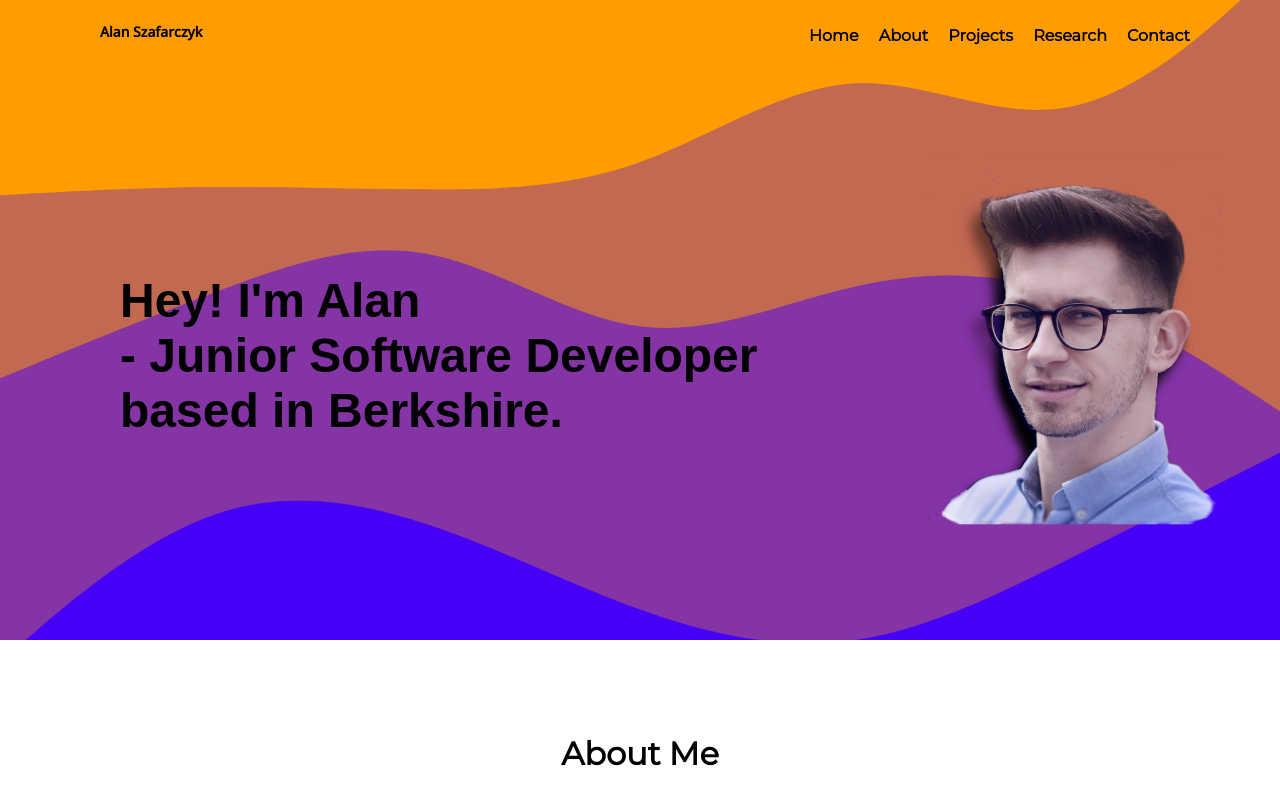
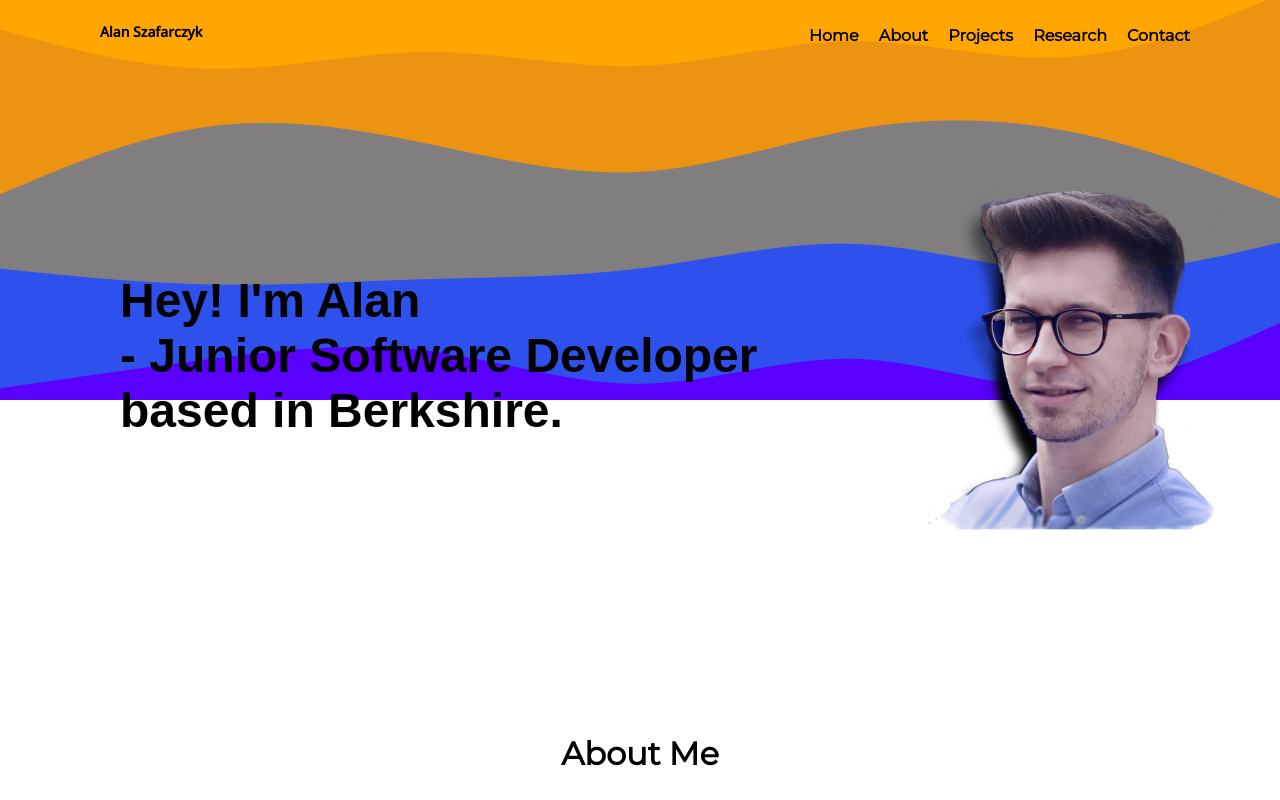
Before and after one commit to Alan-day/portfolio-react, a React (Create React App) app: page / in a window 1280 px wide. Shown: the top 800 px of the page. Built offline with nearby package versions, Linux system fonts and the light colour scheme; grey boxes are pictures that could not be loaded; a web font is replaced by a local one.

Commit message:
new background

```diff
--- a/src/App.jsx
+++ b/src/App.jsx
@@ -13,7 +13,7 @@ import bem from "./Resources/images/Vector(8).svg";
 import sass from "./Resources/images/Vector(10).svg";
 import iot from "./Resources/images/iot-devices_cover.webp";
 import code from "./Resources/images/code.png";
-import background from "./Resources/images/wickedbackground.png";
+import background from "./Resources/images/wickedbackground3-reshaped900.png";
 // import coding from "./Resources/images/coding.gif";
 import ProjectTileList from "./Components/Navbar/ProjectTileList/ProjectTileList";
 import Navbar from "./Components/Navbar/Navbar/Navbar";
--- a/src/App.scss
+++ b/src/App.scss
@@ -196,7 +196,7 @@ $button-colour: white;
       top: 0;
       left: 0;
       width: 100vw;
-      height: 80vh;
+      height: 50vh;
       object-fit: cover;
       z-index: -1;
     }
--- a/src/Components/FloatingText/FloatingText.jsx
+++ b/src/Components/FloatingText/FloatingText.jsx
@@ -3,20 +3,27 @@ import "./FloatingText.scss";
 import { useSpring, animated } from "react-spring";
 import alan from "../../Resources/images/alan_picture12.png";
 const FloatingText = () => {
-  const props = useSpring({
+  const propsText = useSpring({
     to: { opacity: 1, transform: "translateY(-5px)" }, // Adjust translateY from -20px to -50px
-    from: { opacity: 0.5, transform: "translateY(2000px)" }, // Adjust translateY from 200px to 0px
+    from: { opacity: 0.5, transform: "translateY(1000px)" }, // Adjust translateY from 200px to 0px
+  });
+
+  const propsPicture = useSpring({
+    to: { opacity: 1, transform: "translateY(0px)" }, // Adjust translateY from -20px to -50px
+    from: { opacity: 0.5, transform: "translateX(1000px)" }, // Adjust translateY from 200px to 0px
   });
 
   return (
-    <animated.div style={props} className="floating">
-      <div className="floating__name">
+    <div className="floating">
+      <animated.div style={propsText} className="floating__name">
         <h2>
           Hey! I'm Alan <br /> - Junior Software Developer based in Berkshire.
         </h2>
-      </div>
-      <img class="floating__picture" src={alan} id="about" />
-    </animated.div>
+      </animated.div>
+      <animated.div style={propsPicture}>
+        <img class="floating__picture" src={alan} id="about" />
+      </animated.div>
+    </div>
   );
 };
 
```
Also changed, not shown: src/Resources/images/wickedbackground.png (deleted), src/Resources/images/wickedbackground3-reshaped900.png (added).
